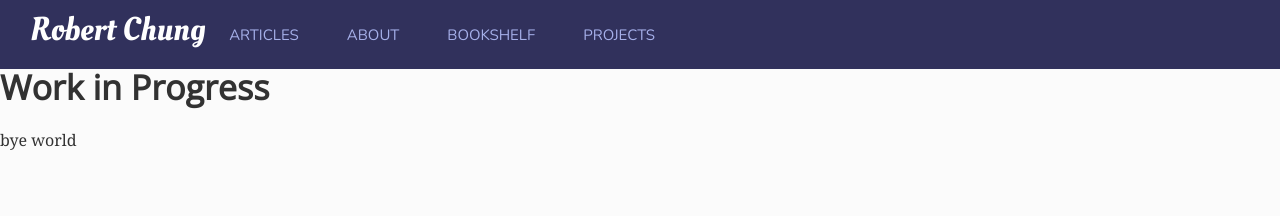
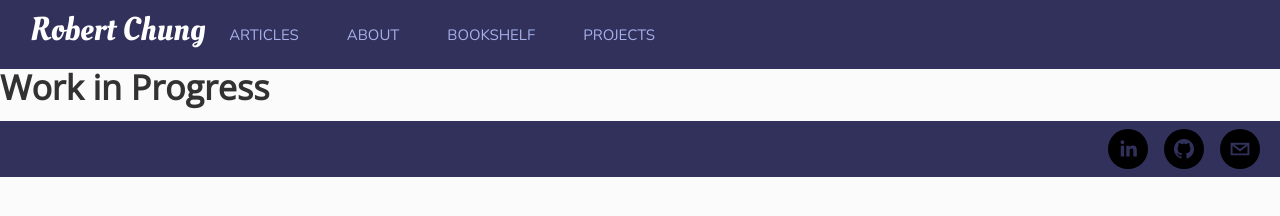
Before and after one commit to robechun/PersonalWebsite, a Gatsby site in the folder frontend/: page /bookshelf in a window 1280 px wide. Shown: the top 216 px of the page. Built offline with nearby package versions, Linux system fonts and the light colour scheme; Gatsby itself is replaced by a stand-in of ours; a web font is replaced by a local one; what typography-theme-stern-grove would draw is missing.

Commit message:
Layout changes
1. Adds proper footer
2. Makes the title of index page better

```diff
--- a/frontend/src/components/layout.jsx
+++ b/frontend/src/components/layout.jsx
@@ -2,8 +2,11 @@ import React, { useState, useEffect } from "react";
 import Grid from '@material-ui/core/Grid';
 import Link from '@material-ui/core/Link';
 import Hidden from '@material-ui/core/Hidden';
+import { SocialIcon } from 'react-social-icons';
 
 import { withStyles } from '@material-ui/core/styles';
+
+const themeColor = '#31315C';
 
 const styles = {
   title: {
@@ -20,7 +23,7 @@ const styles = {
   },
 
   header: {
-    backgroundColor: '#31315C',
+    backgroundColor: themeColor,
     height: '4.3em',
     paddingLeft: '30px',
     margin: '0px'
@@ -30,7 +33,9 @@ const styles = {
     position: 'flex',
     bottom: '0',
     width: '100%',
-    height: '2.5rem',
+    height: '3.5rem',
+    backgroundColor: themeColor,
+    paddingRight: '20px',
   },
 
   links: {
@@ -46,7 +51,13 @@ const styles = {
   },
 };
 
-// TODO: footer
+const socialLinks = {
+  height: 40,
+  width: 40
+};
+
+const socialLinkColor = 'FF9D9D';
+
 const Layout = (props) => {
 
   const { classes } = props;
@@ -93,7 +104,37 @@ const Layout = (props) => {
         </Grid>
       </header>
       <div>{props.children}</div>
-      <footer className={classes.footer}>bye world</footer>
+      <footer className={classes.footer}>
+        <Grid
+          container
+          direction='row'
+          justify='flex-end'
+          alignContent='center'
+          spacing={2}
+        >
+          <Grid item>
+            <SocialIcon
+              url='https://linkedin.com/in/robertchung97'
+              bgColor={socialLinkColor}
+              style={socialLinks}
+            />
+          </Grid>
+          <Grid item>
+            <SocialIcon
+              url='https://github.com/Altrum/'
+              bgColor={socialLinkColor}
+              style={socialLinks}
+            />
+          </Grid>
+          <Grid item>
+            <SocialIcon
+              url='mailto:robertchung97@gmail.com'
+              bgColor={socialLinkColor}
+              style={socialLinks}
+            />
+          </Grid>
+        </Grid>
+      </footer>
     </div>
   );
 
--- a/frontend/src/pages/about.jsx
+++ b/frontend/src/pages/about.jsx
@@ -16,7 +16,7 @@ const styles = {
   }
 }
 
-
+// TODO 2/8/20: conditional rendering of paper just like blog-post
 const About = ({ classes, data }) => {
 
   return (
--- a/frontend/src/pages/index.js
+++ b/frontend/src/pages/index.js
@@ -12,7 +12,7 @@ import Title from '../components/title'
 
 const styles = {
   offset: {
-    margin: '3em'
+    margin: '3em 3em 0em 3em'
   },
   content: {
     maxWidth: '346px',
@@ -32,7 +32,9 @@ const BlogIndex = ({ classes, data }) => {
           justify='flex-start'
           alignItems='center'
         >
-          <Title className={classes.offset}>Recent Posts</Title>
+          <div className={classes.offset}>
+            <Title>Recent Posts</Title>
+          </div>
           <Grid
             container
             direction='row'
```
